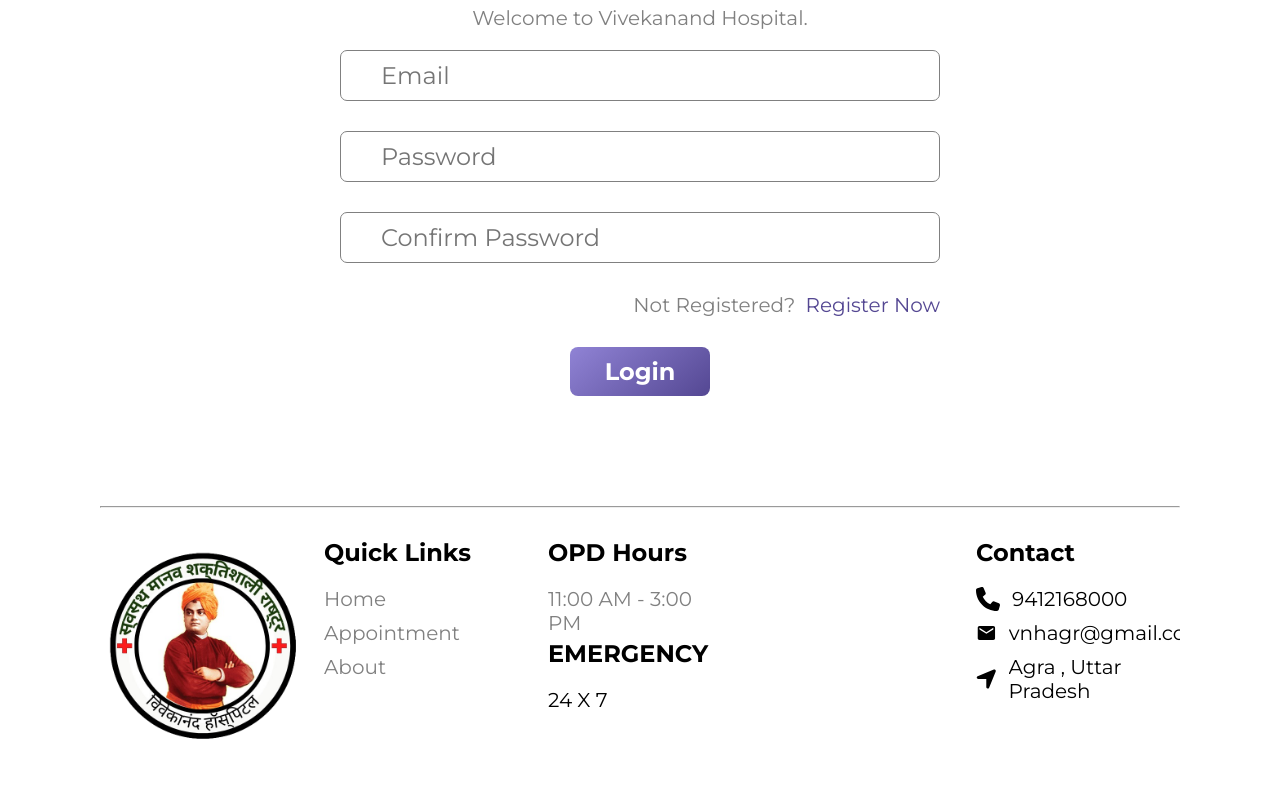
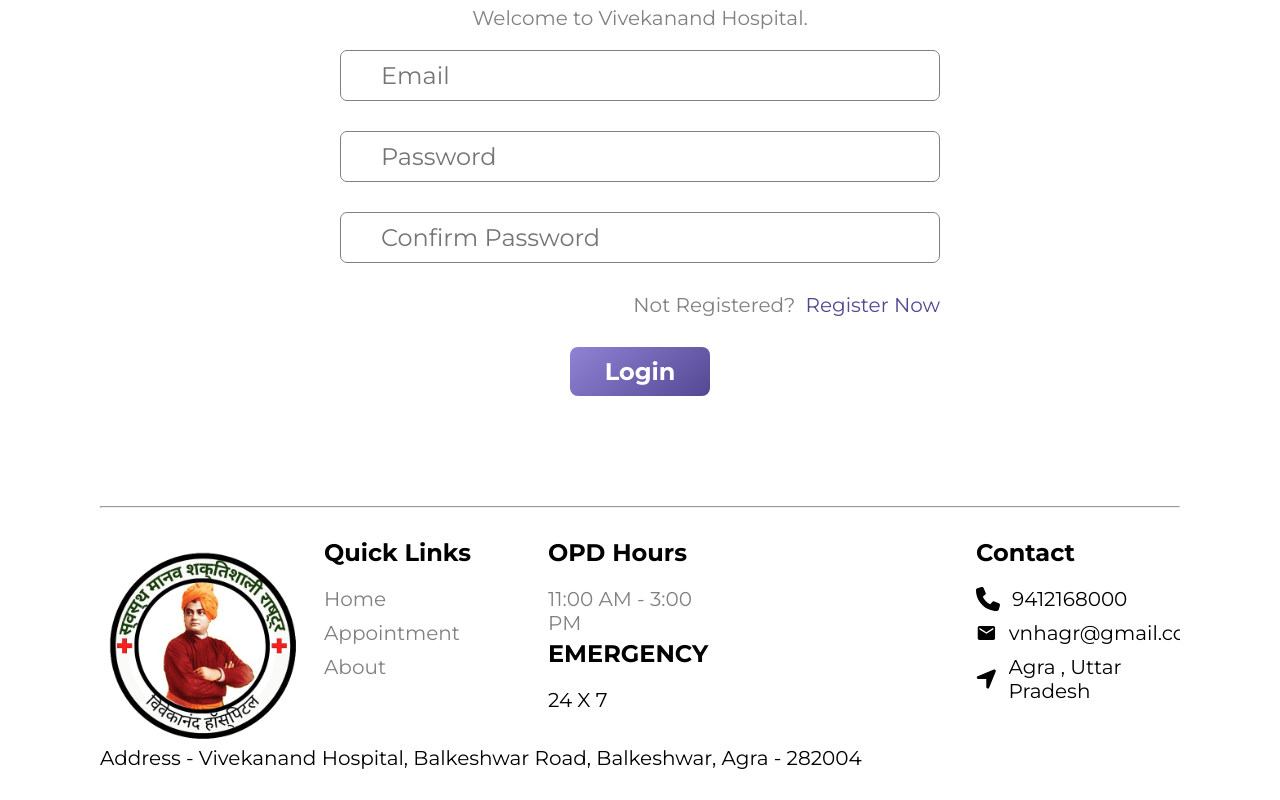
Before and after one commit to UtkarshGupta17/Vivekanand_Hospital.in, a React (Vite) app in the folder frontend/: page /login in a window 1280 px wide. Shown: the part 247-1047 px from the top of the page. Before the commit the page ends 1023 px from the top, so only its background shows below. Built offline with nearby package versions, Linux system fonts and the light colour scheme; no server answers.

Commit message:
Update Footer.jsx

```diff
--- a/frontend/src/components/Footer.jsx
+++ b/frontend/src/components/Footer.jsx
@@ -58,7 +58,11 @@
 
           </div>
 
+
         </div>
+        <div class="centered-text ">
+            <span>Address - Vivekanand Hospital, Balkeshwar Road, Balkeshwar, Agra - 282004</span>
+          </div>
 
       </footer>
     </>
```
